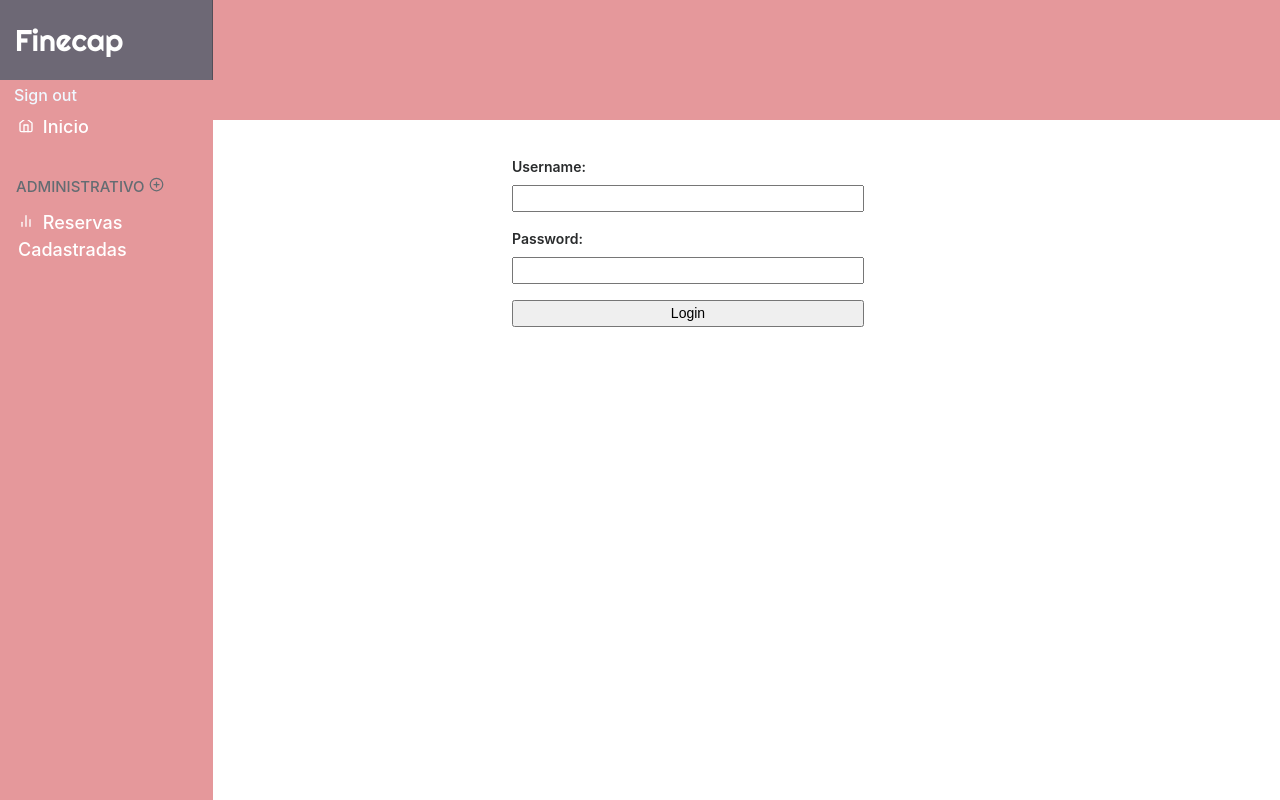
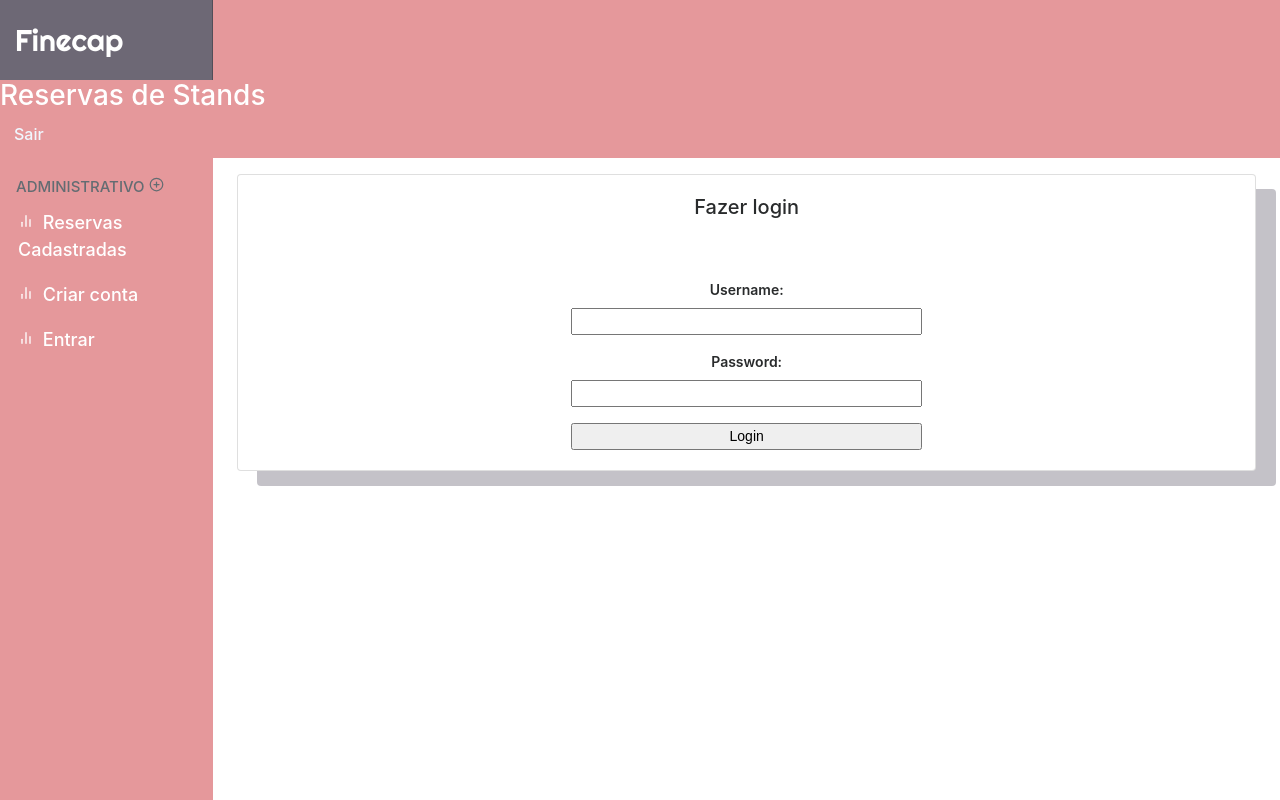
Before and after one commit to vitorianaomi/Atv1PI3b, a Django app: page /login/ in a window 1280 px wide. Run offline with Django 4.2, Linux system fonts and the light colour scheme.

Commit message:
Login-Logout

```diff
--- a/User/templates/login.html
+++ b/User/templates/login.html
@@ -1,11 +1,13 @@
 {% extends 'base.html' %}
-
 {% block center %}
-
-<form method="POST">
-    {% csrf_token %}
-    {{ login_form.as_p }}
-    <input type="submit" value="Login">
-</form>
+<div class="card mb-4 shadow-sm">
+  <br />
+  <h5 style="text-align: center">Fazer login</h5>
+  <hr />
+  <form style="text-align: center" method="POST">
+    {% csrf_token %} {{ login_form.as_p }}
+    <input type="submit" value="Login" />
+  </form>
+</div>
 
 {% endblock %}
--- a/User/views.py
+++ b/User/views.py
@@ -25,7 +25,7 @@
 
 def logout_view(request):
     logout(request)
-    return redirect('login')
+    return redirect('index')
 
 
 def create_user(request):
--- a/main/urls.py
+++ b/main/urls.py
@@ -28,7 +28,7 @@
     path('reserva/remover/<int:id>/', reserva_remover, name = 'reserva_remover'),
     path('reserva/listar/', reserva_listar, name = 'reserva_listar'),
     path('reserva/<int:id>/', reserva_detalhar, name = 'reserva_detalhar'),
-    path('login/',login,name='login'),
-    path('logout/',logout_view,name='logout'),
+    path('login/', login, name='login'),
+    path('logout/', logout_view, name='logout'),
     path('create_user/', create_user, name='create_user')
 ]+ static(settings.MEDIA_URL, document_root = settings.MEDIA_ROOT)
--- a/templates/base.html
+++ b/templates/base.html
@@ -1,30 +1,36 @@
 {% load static %}
 <!DOCTYPE html>
 <html lang="en">
+  <head>
+    <meta charset="UTF-8" />
+    <meta name="viewport" content="width=device-width, initial-scale=1.0" />
 
-<head>
-    <meta charset="UTF-8">
-    <meta name="viewport" content="width=device-width, initial-scale=1.0">
+    <link
+      rel="stylesheet"
+      href="https://getbootstrap.com/docs/4.0/dist/css/bootstrap.min.css"
+      integrity="sha384-Gn5384xqQ1aoWXA+058RXPxPg6fy4IWvTNh0E263XmFcJlSAwiGgFAW/dAiS6JXm"
+      crossorigin="anonymous"
+    />
 
-    <link rel="stylesheet" href="https://getbootstrap.com/docs/4.0/dist/css/bootstrap.min.css"
-        integrity="sha384-Gn5384xqQ1aoWXA+058RXPxPg6fy4IWvTNh0E263XmFcJlSAwiGgFAW/dAiS6JXm" crossorigin="anonymous">
+    <link rel="preconnect" href="https://fonts.googleapis.com" />
+    <link rel="preconnect" href="https://fonts.gstatic.com" crossorigin />
+    <link
+      href="https://fonts.googleapis.com/css2?family=Righteous&display=swap"
+      rel="stylesheet"
+    />
 
-    <link rel="preconnect" href="https://fonts.googleapis.com">
-    <link rel="preconnect" href="https://fonts.gstatic.com" crossorigin>
-    <link href="https://fonts.googleapis.com/css2?family=Righteous&display=swap" rel="stylesheet">
-
-    <link href="{% static 'dashboard.css' %}" rel="stylesheet">
+    <link href="{% static 'dashboard.css' %}" rel="stylesheet" />
     <title>Finecap</title>
   </head>
 
   <body>
     <nav class="navbar nav-bar sticky-top flex-md-nowrap p-0">
       <a class="navbar-brand col-sm-3 col-md-2 mr-0" href="#">Finecap</a>
-        {% if user.is_authenticated %}
-            <span style="color:white"><h3>{{ user.username }}</h3></span>
-        {% endif %}
+      <span style="color: white"><h3>Reservas de Stands</h3></span>
 
-        <a style="color: aliceblue" class="nav-link" href="{% url 'logout' %}"><h6>Sign out</h6></a>
+      <a style="color: aliceblue" class="nav-link" href="{% url 'logout' %}"
+        ><h6>Sair</h6></a
+      >
     </nav>
     <div class="container-fluid">
       <div class="row">
@@ -33,10 +39,21 @@
             <ul class="nav flex-column">
               <li class="nav-item">
                 <a class="nav-link active" href="{% url 'index' %}">
-                                <svg xmlns="http://www.w3.org/2000/svg" width="24" height="24" viewBox="0 0 24 24"
-                                    fill="none" stroke="currentColor" stroke-width="2" stroke-linecap="round"
-                                    stroke-linejoin="round" class="feather feather-home">
-                                    <path d="M3 9l9-7 9 7v11a2 2 0 0 1-2 2H5a2 2 0 0 1-2-2z"></path>
+                  <svg
+                    xmlns="http://www.w3.org/2000/svg"
+                    width="24"
+                    height="24"
+                    viewBox="0 0 24 24"
+                    fill="none"
+                    stroke="currentColor"
+                    stroke-width="2"
+                    stroke-linecap="round"
+                    stroke-linejoin="round"
+                    class="feather feather-home"
+                  >
+                    <path
+                      d="M3 9l9-7 9 7v11a2 2 0 0 1-2 2H5a2 2 0 0 1-2-2z"
+                    ></path>
                     <polyline points="9 22 9 12 15 12 15 22"></polyline>
                   </svg>
                   Inicio <span class="sr-only">(current)</span>
@@ -44,56 +61,161 @@
               </li>
 
               <h6
-                            class="sidebar-heading d-flex justify-content-between align-items-center px-3 mt-4 mb-1 text-muted">
-                            <span>Administrativo <svg style="height:23px; width:15px; margin-bottom:0;"
-                                    xmlns="http://www.w3.org/2000/svg" width="50" height="50" viewBox="0 0 24 24"
-                                    fill="none" stroke="currentColor" stroke-width="2" stroke-linecap="round"
-                                    stroke-linejoin="round" class="feather feather-plus-circle">
+                class="sidebar-heading d-flex justify-content-between align-items-center px-3 mt-4 mb-1 text-muted"
+              >
+                <span
+                  >Administrativo
+                  <svg
+                    style="height: 23px; width: 15px; margin-bottom: 0"
+                    xmlns="http://www.w3.org/2000/svg"
+                    width="50"
+                    height="50"
+                    viewBox="0 0 24 24"
+                    fill="none"
+                    stroke="currentColor"
+                    stroke-width="2"
+                    stroke-linecap="round"
+                    stroke-linejoin="round"
+                    class="feather feather-plus-circle"
+                  >
                     <circle cx="12" cy="12" r="10"></circle>
                     <line x1="12" y1="8" x2="12" y2="16"></line>
-                                    <line x1="8" y1="12" x2="16" y2="12"></line>
-                                </svg></span>
-
-
+                    <line x1="8" y1="12" x2="16" y2="12"></line></svg
+                ></span>
               </h6>
 
               <li class="nav-item">
                 <a class="nav-link active" href="{% url 'reserva_listar' %}">
-                                <svg xmlns="http://www.w3.org/2000/svg" width="24" height="24" viewBox="0 0 24 24"
-                                    fill="none" stroke="currentColor" stroke-width="2" stroke-linecap="round"
-                                    stroke-linejoin="round" class="feather feather-bar-chart-2">
+                  <svg
+                    xmlns="http://www.w3.org/2000/svg"
+                    width="24"
+                    height="24"
+                    viewBox="0 0 24 24"
+                    fill="none"
+                    stroke="currentColor"
+                    stroke-width="2"
+                    stroke-linecap="round"
+                    stroke-linejoin="round"
+                    class="feather feather-bar-chart-2"
+                  >
                     <line x1="18" y1="20" x2="18" y2="10"></line>
                     <line x1="12" y1="20" x2="12" y2="4"></line>
                     <line x1="6" y1="20" x2="6" y2="14"></line>
                   </svg>
                   Reservas Cadastradas
                 </a>
+                <a class="nav-link active" href="{% url 'create_user' %}">
+                  <svg
+                    xmlns="http://www.w3.org/2000/svg"
+                    width="24"
+                    height="24"
+                    viewBox="0 0 24 24"
+                    fill="none"
+                    stroke="currentColor"
+                    stroke-width="2"
+                    stroke-linecap="round"
+                    stroke-linejoin="round"
+                    class="feather feather-bar-chart-2"
+                  >
+                    <line x1="18" y1="20" x2="18" y2="10"></line>
+                    <line x1="12" y1="20" x2="12" y2="4"></line>
+                    <line x1="6" y1="20" x2="6" y2="14"></line>
+                  </svg>
+                  Criar conta
+                </a>
+                <a class="nav-link active" href="{% url 'login' %}">
+                  <svg
+                    xmlns="http://www.w3.org/2000/svg"
+                    width="24"
+                    height="24"
+                    viewBox="0 0 24 24"
+                    fill="none"
+                    stroke="currentColor"
+                    stroke-width="2"
+                    stroke-linecap="round"
+                    stroke-linejoin="round"
+                    class="feather feather-bar-chart-2"
+                  >
+                    <line x1="18" y1="20" x2="18" y2="10"></line>
+                    <line x1="12" y1="20" x2="12" y2="4"></line>
+                    <line x1="6" y1="20" x2="6" y2="14"></line>
+                  </svg>
+                  Entrar
+                </a>
               </li>
             </ul>
-
           </div>
         </nav>
 
         <main role="main" class="col-md-9 ml-sm-auto col-lg-10 pt-3 px-4">
-                <div class="chartjs-size-monitor"
-                    style="position: absolute; inset: 0px; overflow: hidden; pointer-events: none; visibility: hidden; z-index: -1;">
-                    <div class="chartjs-size-monitor-expand"
-                        style="position:absolute;left:0;top:0;right:0;bottom:0;overflow:hidden;pointer-events:none;visibility:hidden;z-index:-1;">
-                        <div style="position:absolute;width:1000000px;height:1000000px;left:0;top:0"></div>
+          <div
+            class="chartjs-size-monitor"
+            style="
+              position: absolute;
+              inset: 0px;
+              overflow: hidden;
+              pointer-events: none;
+              visibility: hidden;
+              z-index: -1;
+            "
+          >
+            <div
+              class="chartjs-size-monitor-expand"
+              style="
+                position: absolute;
+                left: 0;
+                top: 0;
+                right: 0;
+                bottom: 0;
+                overflow: hidden;
+                pointer-events: none;
+                visibility: hidden;
+                z-index: -1;
+              "
+            >
+              <div
+                style="
+                  position: absolute;
+                  width: 1000000px;
+                  height: 1000000px;
+                  left: 0;
+                  top: 0;
+                "
+              ></div>
             </div>
-                    <div class="chartjs-size-monitor-shrink"
-                        style="position:absolute;left:0;top:0;right:0;bottom:0;overflow:hidden;pointer-events:none;visibility:hidden;z-index:-1;">
-                        <div style="position:absolute;width:200%;height:200%;left:0; top:0"></div>
+            <div
+              class="chartjs-size-monitor-shrink"
+              style="
+                position: absolute;
+                left: 0;
+                top: 0;
+                right: 0;
+                bottom: 0;
+                overflow: hidden;
+                pointer-events: none;
+                visibility: hidden;
+                z-index: -1;
+              "
+            >
+              <div
+                style="
+                  position: absolute;
+                  width: 200%;
+                  height: 200%;
+                  left: 0;
+                  top: 0;
+                "
+              ></div>
             </div>
           </div>
 
         {% block center %}
-
+            {% if user.is_authenticated %}
+            <span style="color: white"><h5>{{ user.username }}</h5></span>
+            {% endif %}
         {% endblock %}
-
         </main>
       </div>
     </div>
   </body>
-
 </html>
```
Also changed, not shown: User/templates/create.html (+9 -7 lines), finecap/templates/index.html (+5 -2 lines), finecap/templates/reservas.html (+4 -4 lines), finecap/views.py (+5 -7 lines), db.sqlite3. Lines whose indentation alone changed are shown as unchanged.
